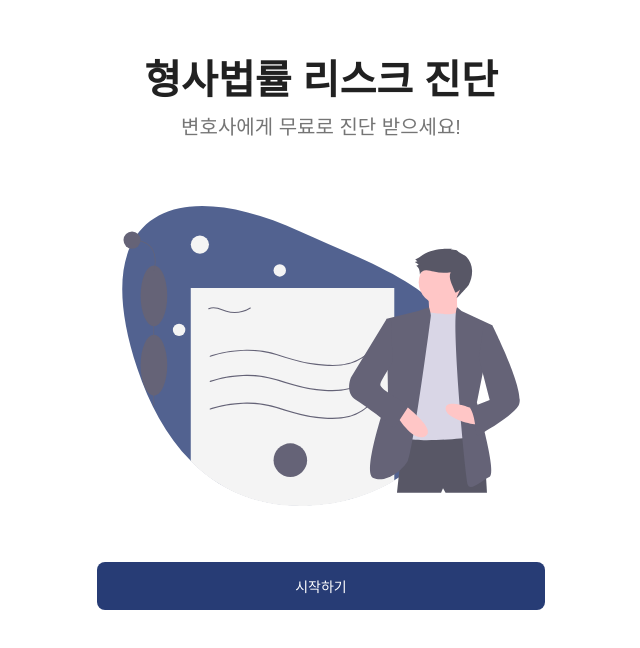
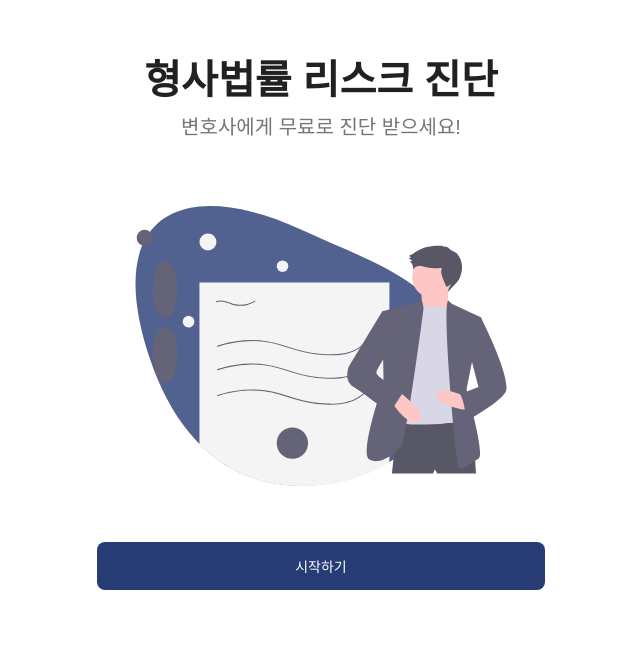
Before and after one commit to reisyun/question-lawyer, a React (Create React App) app: page /#/ in a window 1280 px wide. Shown: the top 648 px of the page, without its empty margins (319-959 px from the left). Built offline with nearby package versions, Linux system fonts and the light colour scheme; no server answers.

Commit message:
style: add margin

```diff
--- a/src/components/Modal.tsx
+++ b/src/components/Modal.tsx
@@ -44,6 +44,7 @@ const ModalBlock = styled.div`
   display: flex;
   flex-direction: column;
   align-items: center;
+  margin: 16px;
   padding: 32px 16px 8px;
   width: 460px;
   height: 200px;
--- a/src/pages/Info.tsx
+++ b/src/pages/Info.tsx
@@ -60,7 +60,7 @@ const Title = styled(Text)`
 const Illust = styled(DocumentIllust)`
   margin: 64px 0 32px;
   width: 100%;
-  max-height: 300px;
+  max-height: 280px;
   opacity: 0.8;
 `;
 
```
